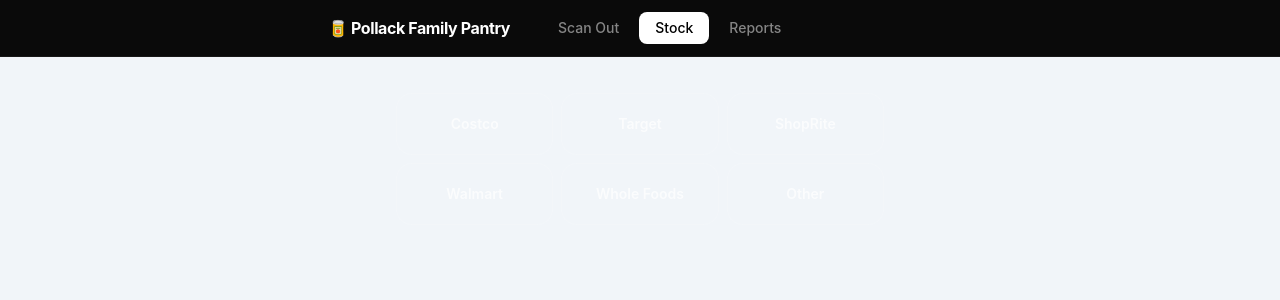
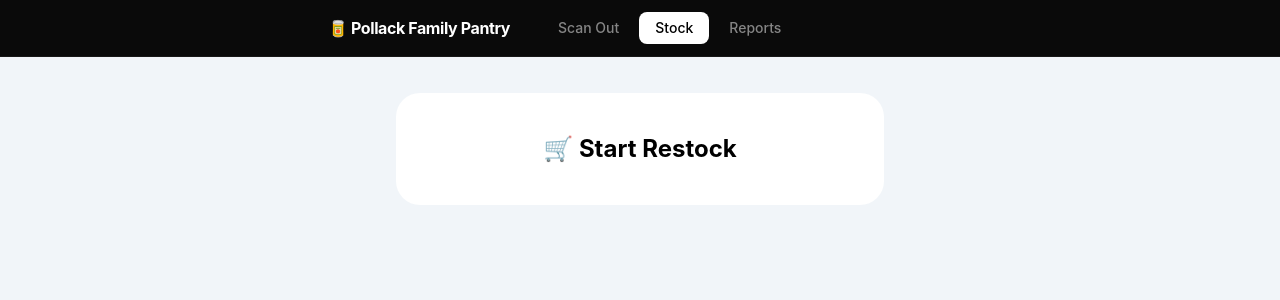
Before and after one commit to JordanP244656/PantrySystem, a React (Vite) app in the folder frontend/: page /stock in a window 1280 px wide. Shown: the top 300 px of the page. Built offline with nearby package versions, Linux system fonts and the light colour scheme.

Commit message:
Replace store selection grid with single Start Restock button

```diff
--- a/frontend/src/pages/MassStockIn.jsx
+++ b/frontend/src/pages/MassStockIn.jsx
@@ -5,7 +5,7 @@ import BarcodeScanner from '../components/BarcodeScanner'
 const PRESET_STORES = ['Costco', 'Target', 'ShopRite', 'Walmart', 'Whole Foods', 'Other']
 
 export default function MassStockIn() {
-  const [step, setStep] = useState('store')
+  const [step, setStep] = useState('idle')
   const [storeName, setStoreName] = useState('')
   const [customStore, setCustomStore] = useState('')
   const [items, setItems] = useState([])
@@ -101,28 +101,17 @@ export default function MassStockIn() {
     <div className="max-w-lg mx-auto text-center py-20 px-4 space-y-2">
       <div className="text-7xl">✅</div>
       <h2 className="text-3xl font-bold text-white">{items.length} items stocked</h2>
-      <p className="text-white/40">from {effectiveStore}</p>
-      <button onClick={() => { setStep('store'); setItems([]); setStoreName(''); setLastScanned(null) }}
+      <button onClick={() => { setStep('idle'); setItems([]); setLastScanned(null) }}
         className="w-full btn-primary py-4 text-lg mt-6">Stock Another Load</button>
     </div>
   )
 
-  if (step === 'store') return (
-    <div className="max-w-lg mx-auto px-3 pt-5 pb-28 space-y-3">
-      <div className="grid grid-cols-3 gap-2">
-        {PRESET_STORES.map(s => (
-          <button key={s} onClick={() => { setStoreName(s); if (s !== 'Other') setStep('scanning') }}
-            className={`py-5 rounded-2xl border font-semibold text-sm transition-all ${storeName === s ? 'border-white bg-white text-black' : 'border-white/10 bg-white/[0.04] hover:bg-white/10 text-white/70'}`}>
-            {s}
-          </button>
-        ))}
-      </div>
-      {storeName === 'Other' && (
-        <div className="flex gap-2">
-          <input type="text" placeholder="Store name" value={customStore} onChange={e => setCustomStore(e.target.value)} className="input flex-1" autoFocus />
-          <button onClick={() => setStep('scanning')} disabled={!customStore} className="btn-primary px-5 py-3 disabled:opacity-40">Go →</button>
-        </div>
-      )}
+  if (step === 'idle') return (
+    <div className="max-w-lg mx-auto px-3 pt-5 pb-28">
+      <button onClick={() => setStep('scanning')}
+        className="w-full bg-white hover:bg-white/90 active:bg-white/80 text-black font-bold py-10 rounded-3xl text-2xl transition-all">
+        🛒 Start Restock
+      </button>
     </div>
   )
 
```
